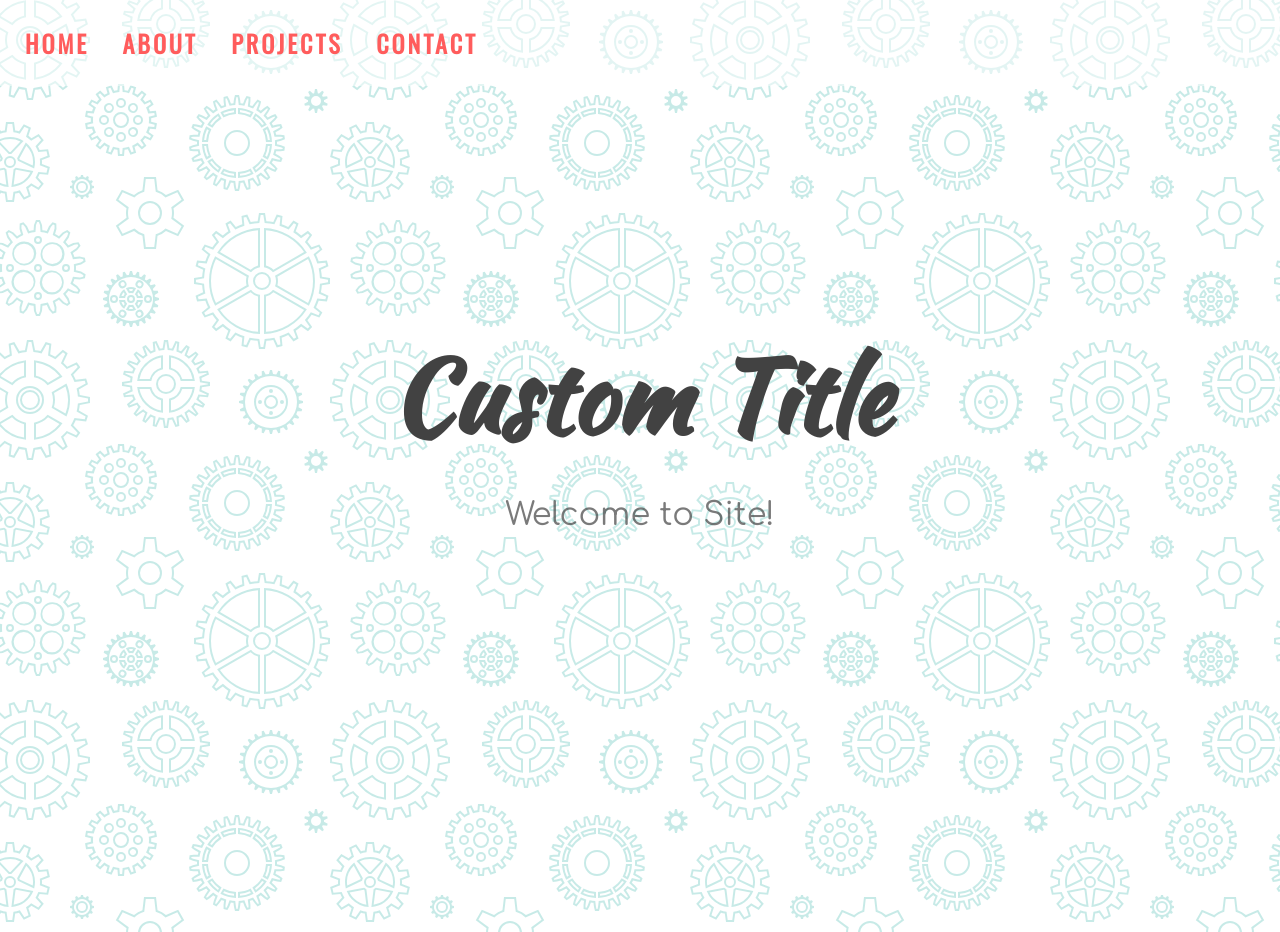
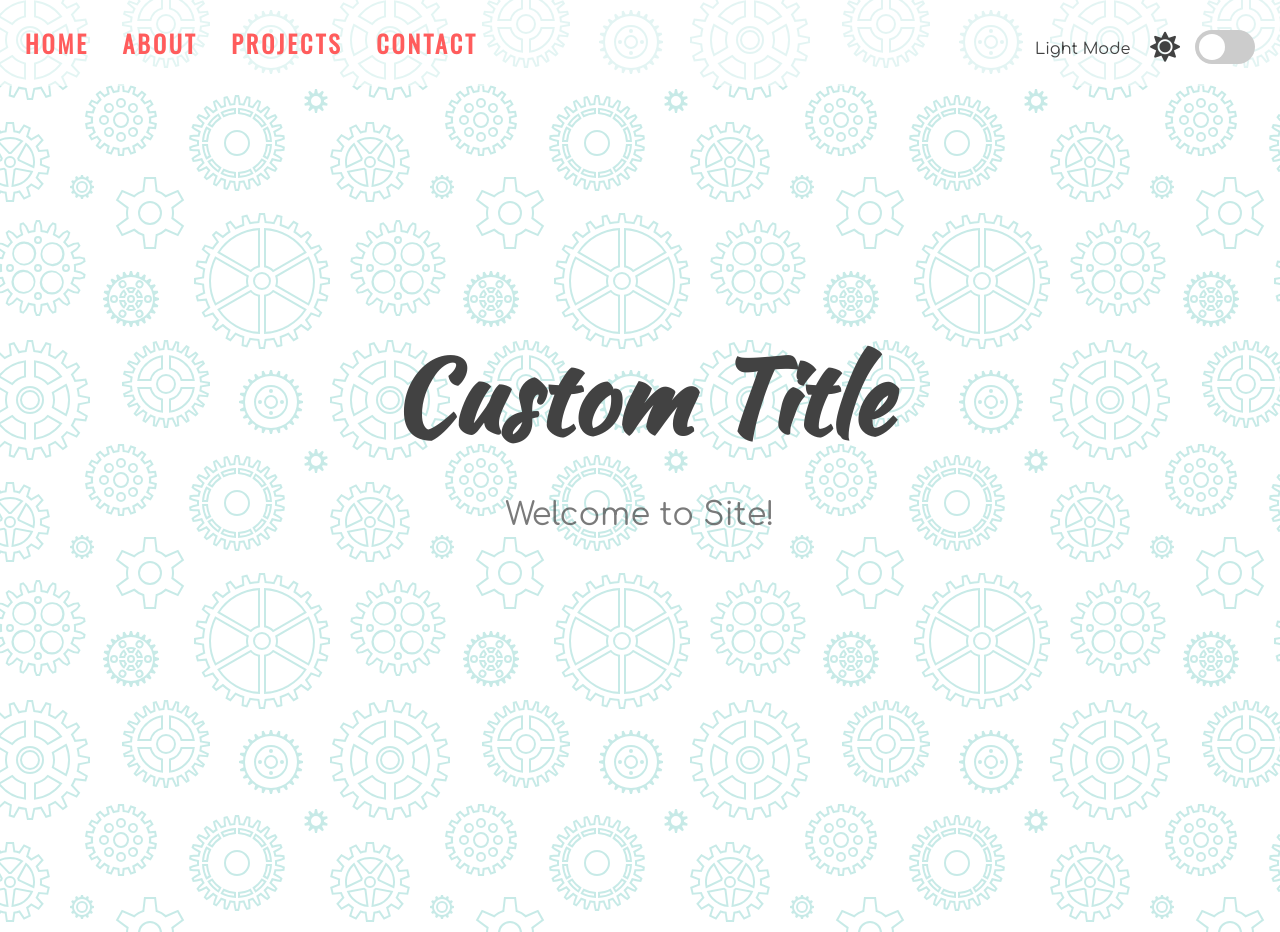
Before and after one commit to Beta-23/brightLight, a plain HTML site: page index.html in a window 1280 px wide. Shown: the top 932 px of the page. Drawn offline with nearby package versions, Linux system fonts and the light colour scheme.

Commit message:
Build light mode elements

```diff
--- a/index.html
+++ b/index.html
@@ -9,6 +9,17 @@
     <link rel="stylesheet" href="style.css">
 </head>
 <body>
+    <!-- Dark Mode switch -->
+        <div class="theme-switch-wrapper">
+            <span id="toggle-icon">
+                <span class="toggle-text">Light Mode</span>
+                    <i class="fas fa-sun"></i>
+            </span>
+            <label class="theme-switch">
+                <input type="checkbox">
+                <div class="slider round"></div>
+            </label>
+        </div>
     <!-- Navigation -->
     <nav id="nav">
         <a href="#home">HOME</a>
```
